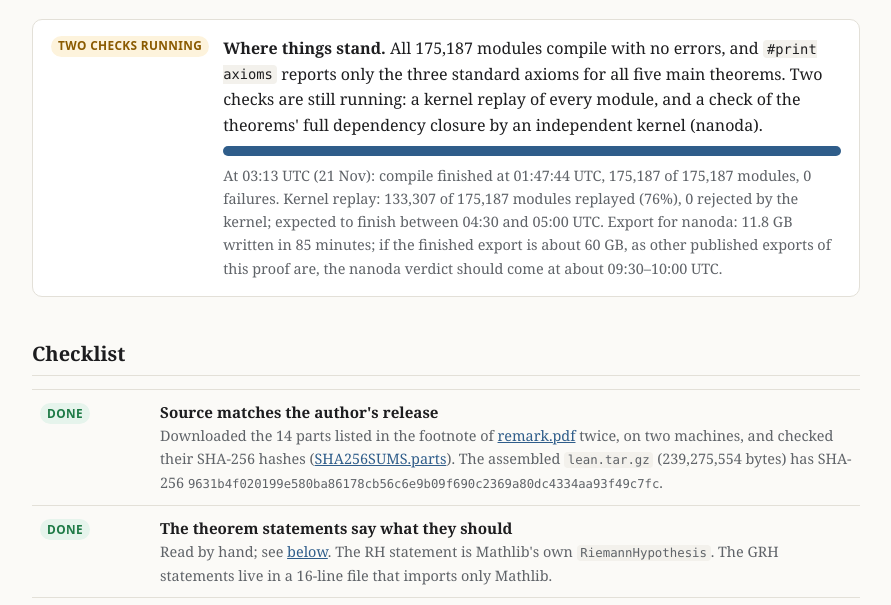
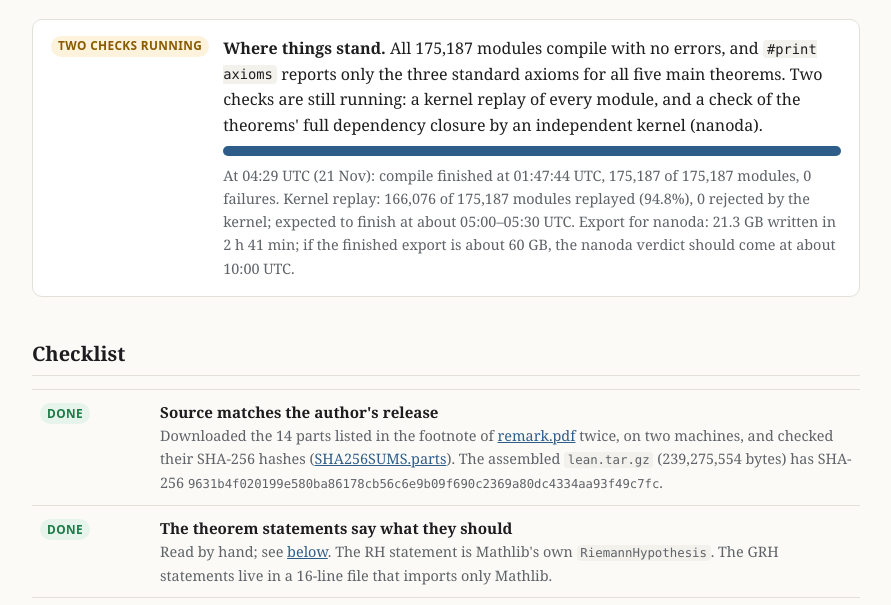
Before and after one commit to mrubinst/grh-lean-verification, a plain HTML site: page index.html in a window 1280 px wide. Shown: the part 177-782 px from the top of the page, without its empty margins (194-1085 px from the left). Drawn offline with Linux system fonts and the light colour scheme.

Commit message:
Replay 166,076/175,187 (94.8%), 0 kernel rejections
Co-Authored-By: Claude Fable 5.2 <noreply@anthropic.com>

```diff
--- a/index.html
+++ b/index.html
@@ -63,7 +63,7 @@ footer{margin-top:3rem;color:var(--muted);font-size:.88rem}
   <div>
     <strong>Where things stand.</strong> All 175,187 modules compile with no errors, and <code>#print axioms</code> reports only the three standard axioms for all five main theorems. Two checks are still running: a kernel replay of every module, and a check of the theorems' full dependency closure by an independent kernel (nanoda).
     <div class="bar" aria-label="build progress"><span id="pbar" style="width:100%"></span></div>
-    <div id="pnote" style="font-size:.9rem;color:var(--muted)">At 03:13 UTC (21 Nov): compile finished at 01:47:44 UTC, 175,187 of 175,187 modules, 0 failures. Kernel replay: 133,307 of 175,187 modules replayed (76%), 0 rejected by the kernel; expected to finish between 04:30 and 05:00 UTC. Export for nanoda: 11.8 GB written in 85 minutes; if the finished export is about 60 GB, as other published exports of this proof are, the nanoda verdict should come at about 09:30–10:00 UTC.</div>
+    <div id="pnote" style="font-size:.9rem;color:var(--muted)">At 04:29 UTC (21 Nov): compile finished at 01:47:44 UTC, 175,187 of 175,187 modules, 0 failures. Kernel replay: 166,076 of 175,187 modules replayed (94.8%), 0 rejected by the kernel; expected to finish at about 05:00–05:30 UTC. Export for nanoda: 21.3 GB written in 2 h 41 min; if the finished export is about 60 GB, the nanoda verdict should come at about 10:00 UTC.</div>
   </div>
 </div>
 
@@ -154,6 +154,7 @@ def DirichletLZerosOnLine : Prop :=
 <p>If the compile succeeds, the axioms are only the standard three, and both kernels accept, then the theorems above are proved. This assumes only that the Lean kernel (checked twice, by independent implementations) is sound and that Mathlib's definitions of ζ and of Dirichlet L-functions mean what they are supposed to. Those definitions are long established and come with the Euler product, the functional equation, ζ(2) = π²/6 and the prime number theorem.</p>
 <h2>Log</h2>
 <ul class="log" id="log">
+<li><time>2026-11-21 04:29 UTC</time>Kernel replay: 166,076 modules accepted, 0 rejected by the kernel. The last modules import almost the whole project, and a replay worker running 16 at once grew to about 200 GB; 31 more chunks were stopped part-way by <code>earlyoom</code> (58 in all). We now run 8 at once per worker and fewer workers per server. Every interrupted chunk's unfinished modules were put back in the queue by the sweep; none contains a kernel rejection.</li>
 <li><time>2026-11-21 03:13 UTC</time>Kernel replay: 133,307 modules accepted, 0 rejected by the kernel. Between 02:15 and 02:50 UTC, 27 replay chunks were stopped part-way by the servers' out-of-memory daemon (<code>earlyoom</code>): the replay of later modules needs up to about 140 GB per worker, and we had started too many workers. None of these chunks contains a kernel rejection. We reduced the number of workers per server. A module counts as checked only if it has its own <code>OK</code> line; a sweep script (<a href="dist/sweep.py">sweep.py</a>) puts every module without one back in the queue.</li>
 <li><time>2026-11-21 02:10 UTC</time>Kernel replay: 94,464 modules accepted, 0 rejected. All 175,187 modules are now queued for replay. Export for nanoda in progress (4.6 GB so far).</li>
 <li><time>2026-11-21 01:55 UTC</time><code>#print axioms</code>: all five theorems depend only on <code>propext</code>, <code>Classical.choice</code>, <code>Quot.sound</code>. Kernel replay: 82,785 modules accepted, 0 rejected. Export for nanoda started.</li>
```
